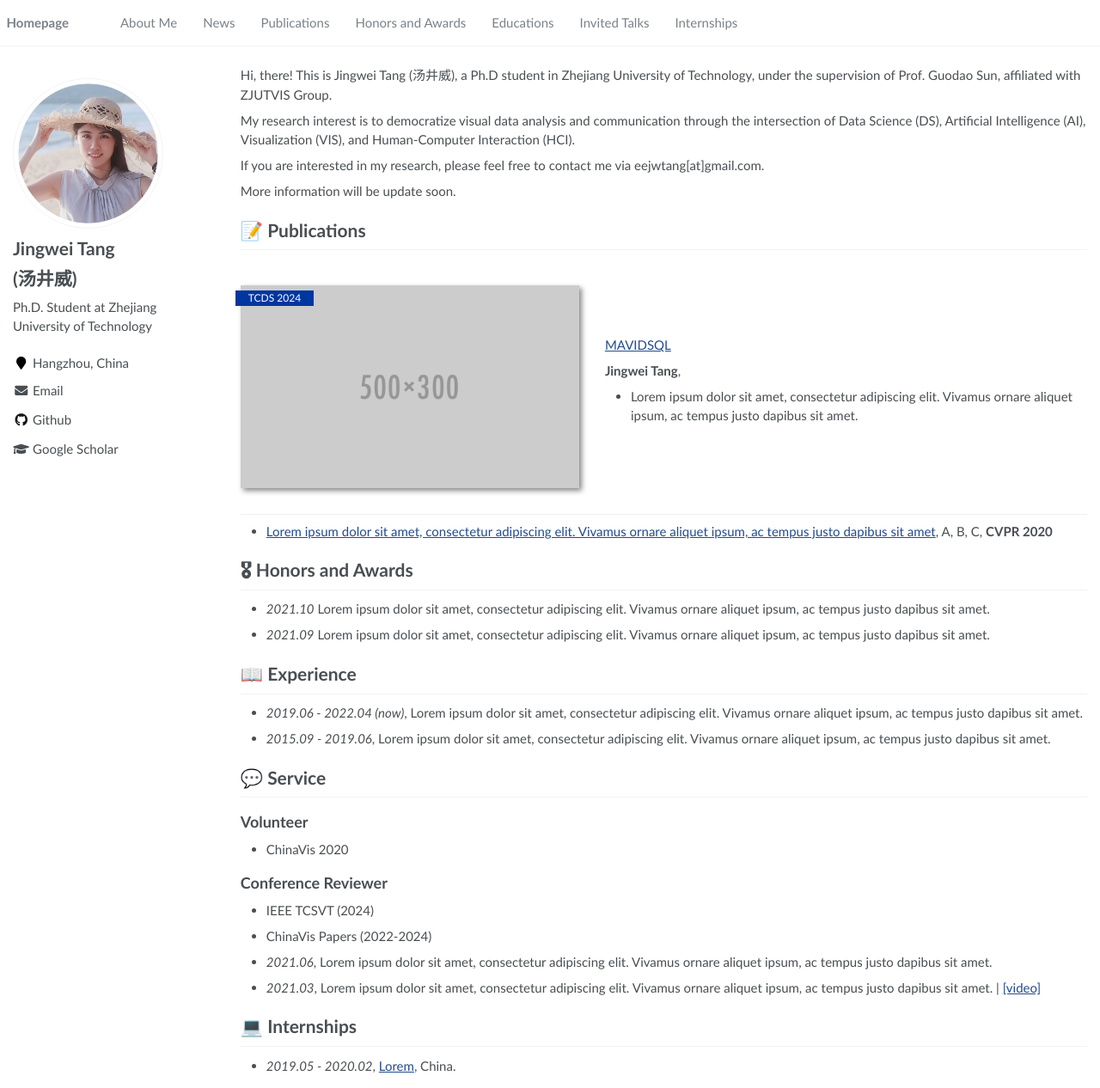
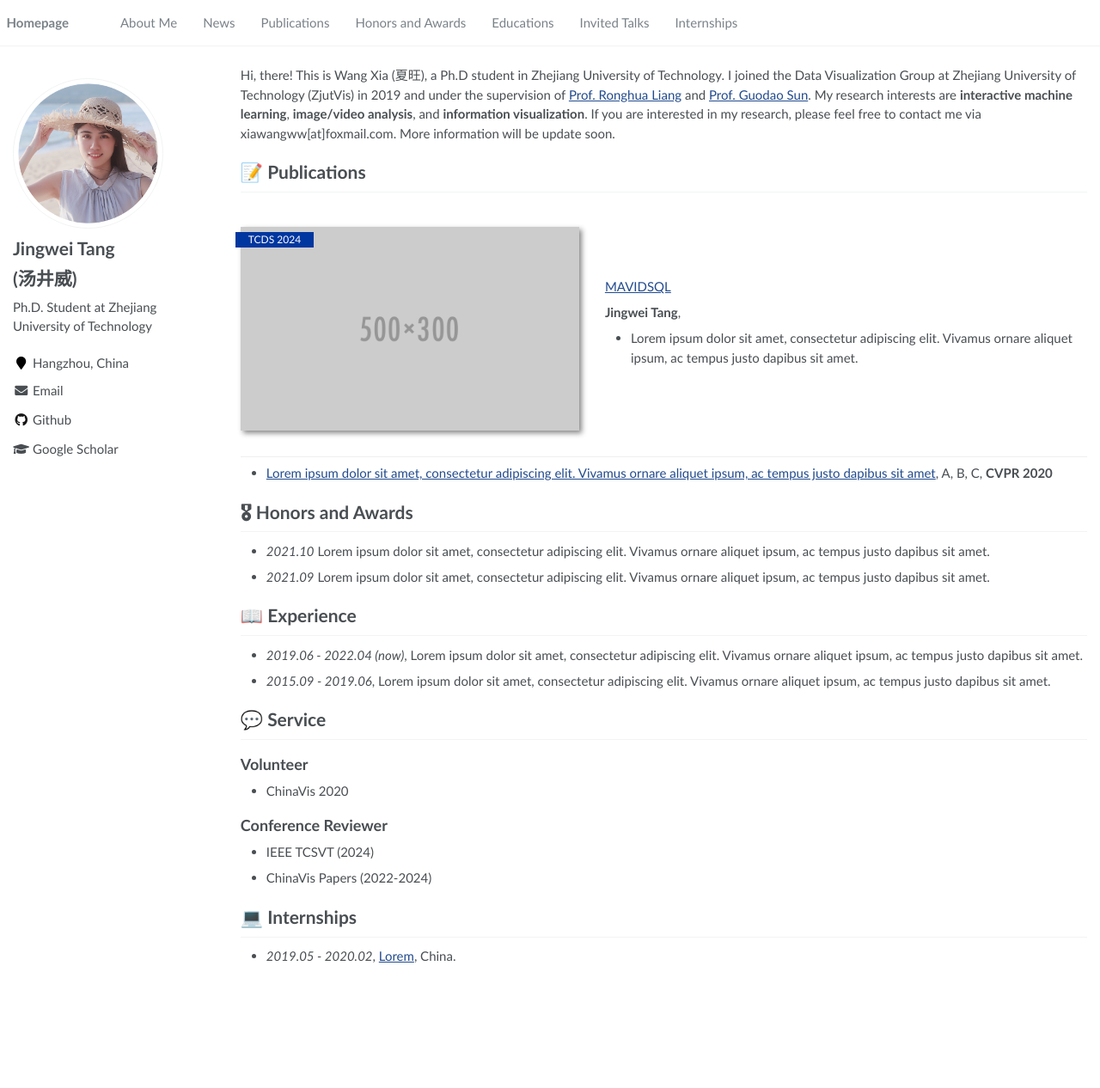
Before and after one commit to isxiawang/isxiawang.github.io, a Jekyll site: the page built from _pages/about.md, in a window 1280 px wide and 1266 px high. Shown: the whole window at 86% size. Built offline with Jekyll 4.4.1, drawn with Linux system fonts in a browser that asks for light colours.

Commit message:
introduce

```diff
--- a/_pages/about.md
+++ b/_pages/about.md
@@ -17,12 +17,12 @@ redirect_from:
 
 <span class='anchor' id='about-me'></span>
 
-Hi, there! This is Jingwei Tang (汤井威), a Ph.D student in Zhejiang University of Technology, under the supervision of Prof. Guodao Sun, affiliated with ZJUTVIS Group.
-
-My research interest is to democratize visual data analysis and communication through the intersection of Data Science (DS), Artificial Intelligence (AI), Visualization (VIS), and Human-Computer Interaction (HCI).
-
-If you are interested in my research, please feel free to contact me via eejwtang[at]gmail.com.
-
+Hi, there! This is Wang Xia (夏旺), a Ph.D student in Zhejiang University of Technology.
+I joined the Data Visualization Group at Zhejiang University of Technology (ZjutVis)
+in 2019 and under the supervision of [Prof. Ronghua Liang](https://scholar.google.com/citations?user=fbvnBG4AAAAJ&hl=en)
+and [Prof. Guodao Sun](https://godoorsun.org/).
+My research interests are **interactive machine learning**, **image/video analysis**, and **information visualization**.
+If you are interested in my research, please feel free to contact me via xiawangww[at]foxmail.com.
 More information will be update soon.
 <!-- My research interest includes neural machine translation and computer vision. I have published more than 100 papers at the top international AI conferences with total <a href='https://scholar.google.com/citations?user=DhtAFkwAAAAJ'>google scholar citations <strong><span id='total_cit'>260000+</span></strong></a> (You can also use google scholar badge <a href='https://scholar.google.com/citations?user=DhtAFkwAAAAJ'><img src="https://img.shields.io/endpoint?url={{ url | url_encode }}&logo=Google%20Scholar&labelColor=f6f6f6&color=9cf&style=flat&label=citations"></a>). -->
 
@@ -64,8 +64,6 @@ More information will be update soon.
 - IEEE TCSVT (2024)
 - ChinaVis Papers (2022-2024)
 
-- *2021.06*, Lorem ipsum dolor sit amet, consectetur adipiscing elit. Vivamus ornare aliquet ipsum, ac tempus justo dapibus sit amet.
-- *2021.03*, Lorem ipsum dolor sit amet, consectetur adipiscing elit. Vivamus ornare aliquet ipsum, ac tempus justo dapibus sit amet.  \| [\[video\]](https://github.com/)
 
 # 💻 Internships
 - *2019.05 - 2020.02*, [Lorem](https://github.com/), China.
```
